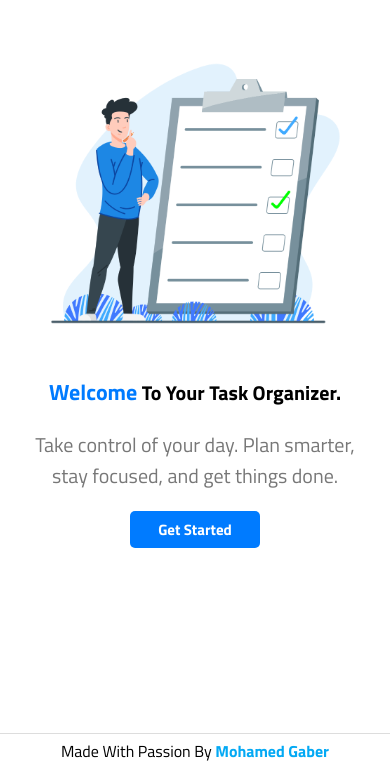
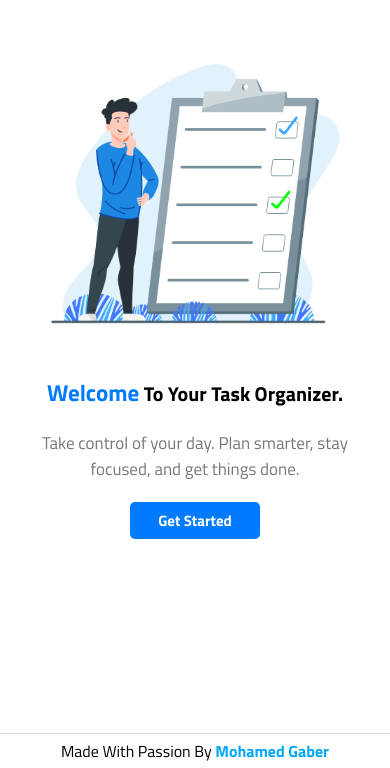
Before and after one commit to mohamedgaber55/To-Do-List-App, a plain HTML site: page index.html in a window 390 px wide. Shown: the part 76-844 px from the top of the page. Drawn offline with Linux system fonts and the light colour scheme.

Commit message:
Update index.html

```diff
--- a/index.html
+++ b/index.html
@@ -94,10 +94,12 @@
             }
             .text h2 {
                 font-size: 20px;
-                margin-bottom: 20px;
+            }
+            .text p {
+                font-size: 17px;
             }
             .welcome{
-                font-size: 22px;
+                font-size: 23px;
             }
             .bigger{
                 display: none;
```
